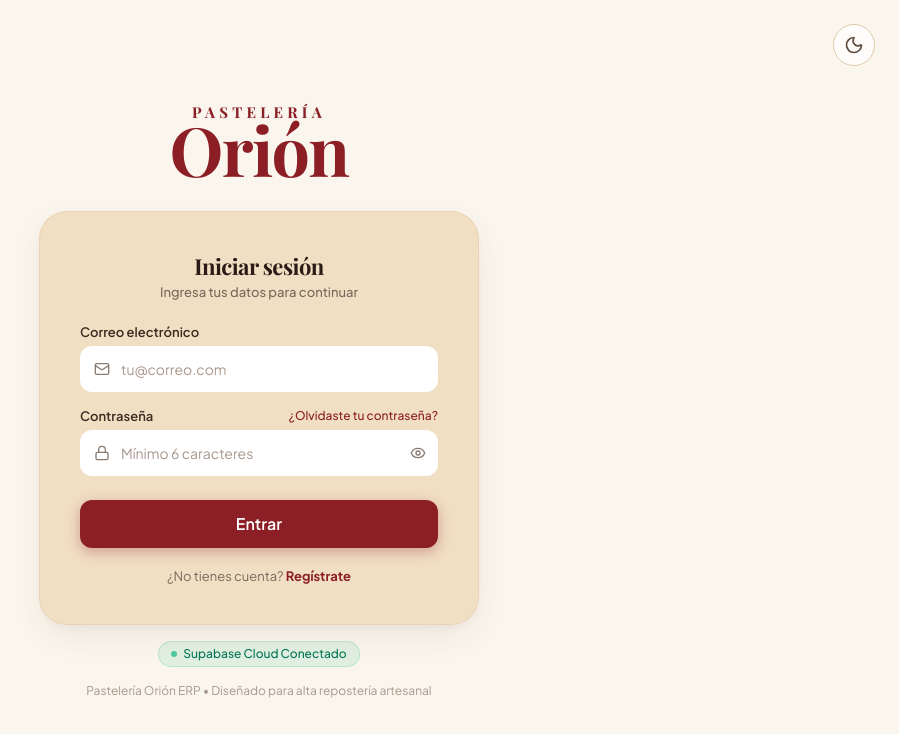
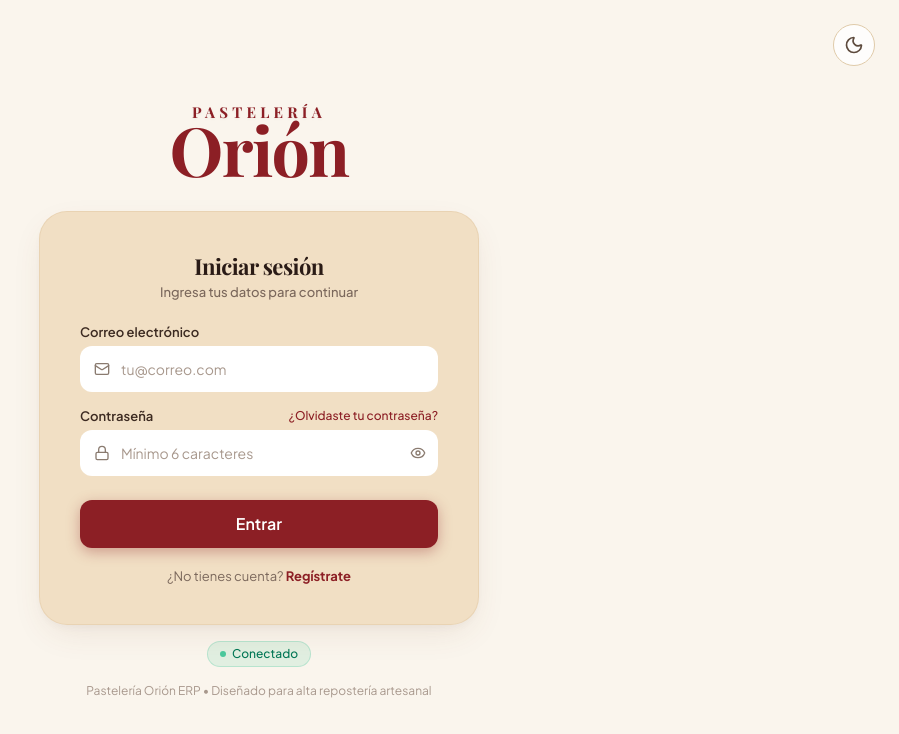
Before and after one commit to luttidano/pasteleria_orion_erp, a React (Vite) app in the folder apps/web/: page / in a window 1280 px wide. Shown: the top 734 px of the page, without its empty margins (381-1280 px from the left). Built offline with nearby package versions, Linux system fonts and the light colour scheme; no server answers; the database is empty; a web font is replaced by a local one.

Commit message:
sec(auth): hacer discreto el indicador de conexion y ocultar detalles de infraestructura

```diff
--- a/apps/web/src/components/auth/AuthPage.tsx
+++ b/apps/web/src/components/auth/AuthPage.tsx
@@ -350,17 +350,17 @@ export const AuthPage: React.FC<AuthPageProps> = ({ onLoginSuccess }) => {
         </div>
       </div>
 
-      {/* Supabase Connection Status Badge */}
+      {/* Connection Status Badge */}
       <div className="mt-4 flex items-center justify-center">
         {authService.isUsingSupabase() ? (
           <div className="inline-flex items-center gap-1.5 px-3 py-1 rounded-full bg-emerald-500/10 border border-emerald-500/20 text-emerald-700 dark:text-emerald-300 font-medium text-xs">
             <span className="w-1.5 h-1.5 rounded-full bg-emerald-500 animate-pulse" />
-            <span>Supabase Cloud Conectado</span>
+            <span>Conectado</span>
           </div>
         ) : (
-          <div className="inline-flex items-center gap-1.5 px-3 py-1.5 rounded-full bg-amber-500/10 border border-amber-500/30 text-amber-700 dark:text-amber-300 font-medium text-xs">
+          <div className="inline-flex items-center gap-1.5 px-3 py-1 rounded-full bg-amber-500/10 border border-amber-500/30 text-amber-700 dark:text-amber-300 font-medium text-xs">
             <span className="w-1.5 h-1.5 rounded-full bg-amber-500" />
-            <span>Modo Local / Falta configurar .env</span>
+            <span>Modo Local</span>
           </div>
         )}
       </div>
--- a/apps/web/src/services/authService.ts
+++ b/apps/web/src/services/authService.ts
@@ -169,11 +169,11 @@ export const authService = {
       }
     }
 
-    // Si Supabase no está configurado en este equipo (falta archivo .env)
+    // Si el servicio no está configurado en este equipo (falta archivo .env)
     return {
       success: false,
       error:
-        'Supabase no está conectado en este equipo (falta el archivo .env en la raíz con VITE_SUPABASE_URL y VITE_SUPABASE_ANON_KEY). Configura el entorno o reinicia el servidor de desarrollo.',
+        'El sistema se encuentra en modo local sin conexión al servidor central. Configura el archivo de entorno (.env) o reinicia el servidor.',
     };
   },
 
```
